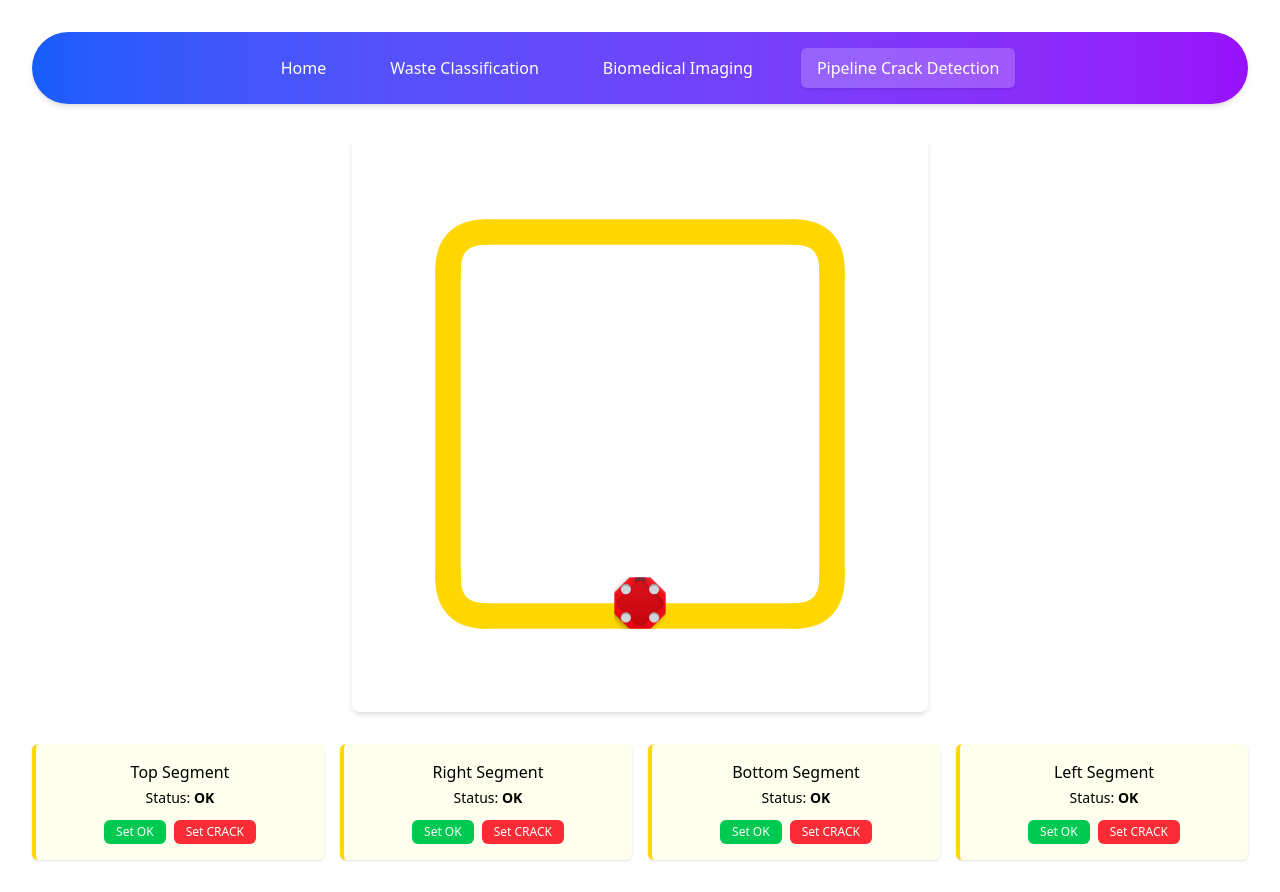
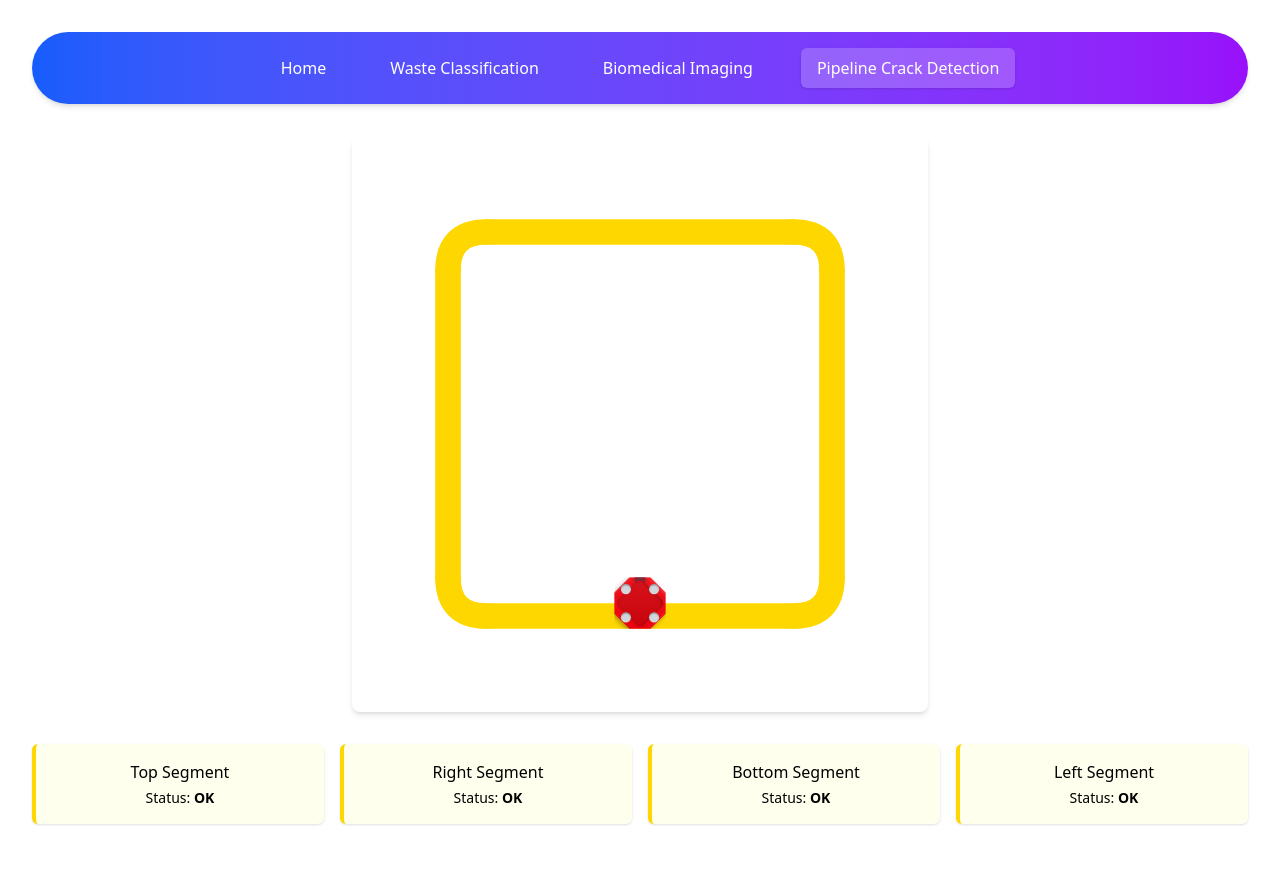
Before and after one commit to JayanSubramanian/SmartCityFrontend, a React (Vite) app: page /pipeline in a window 1280 px wide. After the commit the page ends 856 px from the top, so only its background shows below. Built offline with nearby package versions, Linux system fonts and the light colour scheme; no server answers.

Commit message:
refactor: comment out button for updating pipe status in PipelineMonitor

```diff
--- a/src/components/Pipeline.tsx
+++ b/src/components/Pipeline.tsx
@@ -148,7 +148,7 @@ export default function PipelineMonitor() {
               <p className="text-sm mt-1">
                 Status: <span className="font-bold">{segment.status}</span>
               </p>
-              <div className="mt-3 flex justify-center space-x-2">
+              {/* <div className="mt-3 flex justify-center space-x-2">
                 <button
                   className="px-3 py-1 text-xs rounded-md bg-green-500 text-white hover:bg-green-600 transition-colors"
                   onClick={() => updatePipeStatus(segment.id, "OK")}
@@ -161,7 +161,7 @@ export default function PipelineMonitor() {
                 >
                   Set CRACK
                 </button>
-              </div>
+              </div> */}
             </div>
           ))}
         </div>
```
